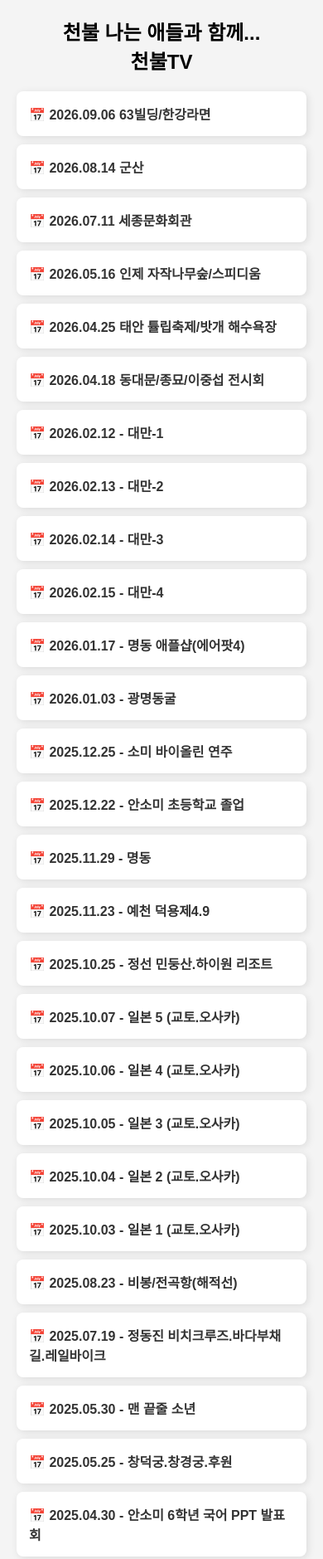
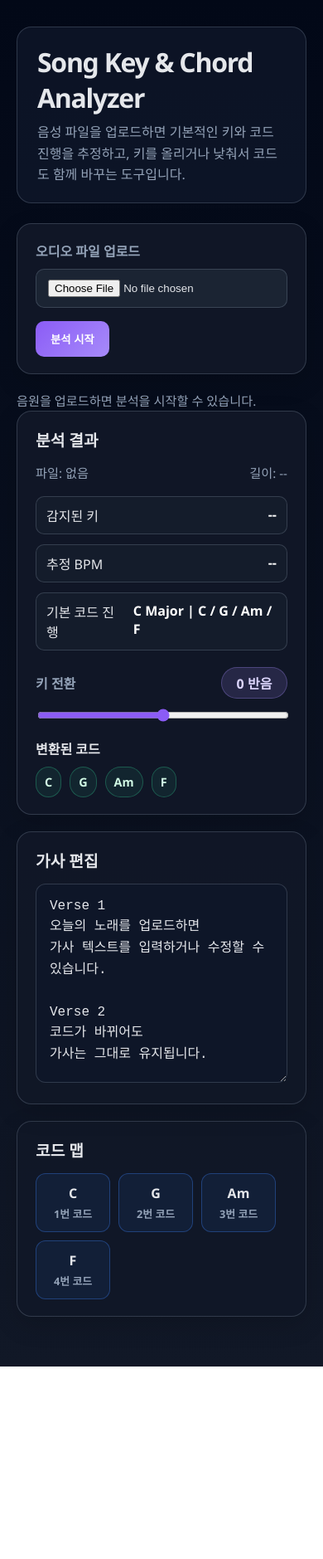
Before and after one commit to soongri/soongri.github.io, a plain HTML site: page index.html in a window 390 px wide. Shown: the top 1879 px of the page at 83% size. After the commit the page ends 1647 px from the top, so only its background shows below. Drawn offline with Linux system fonts and the light colour scheme.

Commit message:
Replace the landing page with a working prototype for song key and chord analysis with transposition support.

```diff
--- a/index.html
+++ b/index.html
@@ -1,123 +1,563 @@
 <!DOCTYPE html>
 <html lang="ko">
 <head>
-    <meta charset="UTF-8">
-    <meta name="viewport" content="width=device-width, initial-scale=1.0">
-    <title>천불TV 영상list</title>
+  <meta charset="UTF-8" />
+  <meta name="viewport" content="width=device-width, initial-scale=1.0" />
+  <title>Song Key & Chord Analyzer</title>
   <style>
+    :root {
+      --bg: #0f172a;
+      --panel: #111827;
+      --panel-2: #1f2937;
+      --primary: #8b5cf6;
+      --primary-2: #a78bfa;
+      --text: #e5e7eb;
+      --muted: #94a3b8;
+      --success: #34d399;
+      --warning: #fbbf24;
+      --danger: #f87171;
+      --line: rgba(148, 163, 184, 0.25);
+    }
+
+    * { box-sizing: border-box; }
+
+    html, body {
+      margin: 0;
+      padding: 0;
+      min-height: 100%;
+      font-family: "Segoe UI", Tahoma, Geneva, Verdana, sans-serif;
+      background: linear-gradient(180deg, #020817 0%, #111827 100%);
+      color: var(--text);
+    }
+
     body {
-            font-family: Arial, sans-serif;
-            background-color: #f4f4f4;
-            margin: 20px;
-            text-align: center;
+      display: flex;
+      justify-content: center;
+      padding: 32px 20px 60px;
     }
-        .container {
-            max-width: 800px;
-            margin: auto;
+
+    .app {
+      width: min(1200px, 100%);
     }
-        .video-list {
+
+    .header {
+      margin-bottom: 24px;
+      padding: 20px 24px;
+      background: rgba(15, 23, 42, 0.8);
+      border: 1px solid var(--line);
+      border-radius: 18px;
+    }
+
+    .header h1 {
+      margin: 0 0 8px;
+      font-size: clamp(2rem, 4vw, 3rem);
+      letter-spacing: -0.04em;
+    }
+
+    .header p {
+      margin: 0;
+      color: var(--muted);
+      line-height: 1.6;
+    }
+
+    .upload-card, .card {
+      background: rgba(17, 24, 39, 0.95);
+      border: 1px solid var(--line);
+      border-radius: 18px;
+      padding: 20px 22px;
+      box-shadow: 0 10px 30px rgba(0, 0, 0, 0.15);
+    }
+
+    .upload-card {
+      display: flex;
+      flex-wrap: wrap;
+      align-items: center;
+      gap: 16px;
+      margin-bottom: 20px;
+    }
+
+    .file-box {
+      flex: 1 1 320px;
       display: flex;
       flex-direction: column;
       gap: 10px;
     }
-        .video-item {
-            background: #fff;
-            padding: 15px;
-            border-radius: 8px;
-            box-shadow: 2px 2px 10px rgba(0, 0, 0, 0.1);
-            text-align: left;
-            transition: transform 0.2s;
+
+    label {
+      font-weight: 600;
+      color: var(--muted);
     }
-        .video-item:hover {
-            transform: scale(1.02);
+
+    input[type="file"] {
+      width: 100%;
+      padding: 12px 14px;
+      border: 1px solid var(--line);
+      border-radius: 10px;
+      background: rgba(31, 41, 55, 0.8);
+      color: var(--text);
     }
-        .video-item a {
-            text-decoration: none;
-            color: #333;
-            font-size: 16px;
-            font-weight: bold;
+
+    button {
+      border: none;
+      padding: 12px 18px;
+      border-radius: 10px;
+      background: linear-gradient(135deg, var(--primary), var(--primary-2));
+      color: white;
+      font-weight: 700;
+      cursor: pointer;
+      transition: transform 0.15s ease, opacity 0.15s ease;
+    }
+
+    button:hover {
+      transform: translateY(-1px);
+    }
+
+    button:disabled {
+      opacity: 0.5;
+      cursor: not-allowed;
+    }
+
+    .status {
+      margin-top: 10px;
+      min-height: 24px;
+      color: var(--muted);
+      font-size: 0.95rem;
+    }
+
+    .grid {
+      display: grid;
+      grid-template-columns: repeat(2, minmax(0, 1fr));
+      gap: 20px;
+      margin-bottom: 20px;
+    }
+
+    .card h2 {
+      margin: 0 0 14px;
+      font-size: 1.2rem;
+    }
+
+    .meta {
+      display: flex;
+      justify-content: space-between;
+      gap: 12px;
+      flex-wrap: wrap;
+      color: var(--muted);
+      margin-bottom: 18px;
+      font-size: 0.95rem;
+    }
+
+    .stats {
+      list-style: none;
+      padding: 0;
+      margin: 0 0 20px;
+      display: grid;
+      gap: 12px;
+    }
+
+    .stats li {
+      display: flex;
+      justify-content: space-between;
+      gap: 12px;
+      padding: 10px 12px;
+      border: 1px solid var(--line);
+      border-radius: 10px;
+      background: rgba(31, 41, 55, 0.35);
+    }
+
+    .stats strong {
+      color: white;
+      font-weight: 700;
+    }
+
+    .transpose-box {
+      display: grid;
+      gap: 10px;
+      margin-bottom: 18px;
+    }
+
+    .transpose-box .row {
+      display: flex;
+      align-items: center;
+      gap: 12px;
+      justify-content: space-between;
+    }
+
+    input[type="range"] {
+      width: 100%;
+      accent-color: var(--primary);
+    }
+
+    .shift-value {
+      padding: 6px 10px;
+      border-radius: 999px;
+      background: rgba(167, 139, 250, 0.15);
+      border: 1px solid rgba(167, 139, 250, 0.3);
+      color: #ddd6fe;
+      font-weight: 700;
+      min-width: 80px;
+      text-align: center;
+    }
+
+    .transposed-box {
+      display: flex;
+      flex-wrap: wrap;
+      gap: 10px;
+      margin-top: 10px;
+    }
+
+    .chip {
+      padding: 8px 10px;
+      border-radius: 999px;
+      background: rgba(52, 211, 153, 0.08);
+      border: 1px solid rgba(52, 211, 153, 0.3);
+      color: #d1fae5;
+      font-weight: 700;
+      font-size: 0.9rem;
+    }
+
+    textarea {
+      width: 100%;
+      min-height: 240px;
+      resize: vertical;
+      border: 1px solid var(--line);
+      border-radius: 12px;
+      background: rgba(15, 23, 42, 0.7);
+      color: var(--text);
+      padding: 14px 16px;
+      font-size: 1rem;
+      line-height: 1.6;
+    }
+
+    .chord-grid {
+      display: flex;
+      flex-wrap: wrap;
+      gap: 10px;
+    }
+
+    .chord-item {
+      min-width: 90px;
+      padding: 12px 14px;
+      border-radius: 12px;
+      background: rgba(59, 130, 246, 0.08);
+      border: 1px solid rgba(59, 130, 246, 0.35);
+      text-align: center;
+      font-weight: 700;
+    }
+
+    .small-note {
+      font-size: 0.8rem;
+      color: var(--muted);
+      display: block;
+      margin-top: 4px;
+    }
+
+    @media (max-width: 800px) {
+      .grid {
+        grid-template-columns: 1fr;
+      }
     }
   </style>
 </head>
 <body>
-    <div class="container">
-        <h2>천불 나는 애들과 함께...<br>천불TV</h2>
-        <div class="video-list">
-            <div class="video-item"><a href="https://youtu.be/aqaP9nQryAo" target="_blank">📅 2026.09.06 63빌딩/한강라면</a></div>
-            <div class="video-item"><a href="https://youtu.be/iUnY2IXSOlc" target="_blank">📅 2026.08.14 군산</a></div>
-            <div class="video-item"><a href="https://youtu.be/rtU5hm8QnKk" target="_blank">📅 2026.07.11 세종문화회관</a></div>
-             <div class="video-item"><a href="https://youtu.be/v-9IVrHIQyE" target="_blank">📅 2026.05.16 인제 자작나무숲/스피디움</a></div>
-            <div class="video-item"><a href="https://youtu.be/Yua0kPrOT0A" target="_blank">📅 2026.04.25 태안 튤립축제/밧개 해수욕장</a></div>
-            <div class="video-item"><a href="https://youtu.be/Z4adKfzfcIY" target="_blank">📅 2026.04.18 동대문/종묘/이중섭 전시회</a></div>
-            <div class="video-item"><a href="https://youtu.be/JXNKksE5I2I" target="_blank">📅 2026.02.12 - 대만-1</a></div>
-            <div class="video-item"><a href="https://youtu.be/88Orn08kDX0" target="_blank">📅 2026.02.13 - 대만-2</a></div>
-            <div class="video-item"><a href="https://youtu.be/FasKLOzGxWQ" target="_blank">📅 2026.02.14 - 대만-3</a></div>
-            <div class="video-item"><a href="https://youtu.be/Vo_06X7kM70" target="_blank">📅 2026.02.15 - 대만-4</a></div>
+  <div class="app">
+    <header class="header">
+      <h1>Song Key & Chord Analyzer</h1>
+      <p>음성 파일을 업로드하면 기본적인 키와 코드 진행을 추정하고, 키를 올리거나 낮춰서 코드도 함께 바꾸는 도구입니다.</p>
+    </header>
 
-            <div class="video-item"><a href="https://youtu.be/uxbkmEMIQQ8" target="_blank">📅 2026.01.17 - 명동 애플샵(에어팟4)</a></div>
-        	  <div class="video-item"><a href="https://youtu.be/lrSv5pi0KuE" target="_blank">📅 2026.01.03 - 광명동굴</a></div>
-        	  <div class="video-item"><a href="https://youtu.be/ESC4Lssdmys" target="_blank">📅 2025.12.25 - 소미 바이올린 연주</a></div>
-          	<div class="video-item"><a href="https://youtu.be/w0hfgs1fVn0" target="_blank">📅 2025.12.22 - 안소미 초등학교 졸업</a></div>
-        	  <div class="video-item"><a href="https://youtu.be/cs2EuzMBOso" target="_blank">📅 2025.11.29 - 명동</a></div>
-          	<div class="video-item"><a href="https://youtu.be/0GyO1ec_W-c" target="_blank">📅 2025.11.23 - 예천 덕용제4.9</a></div>
-           	<div class="video-item"><a href="https://youtu.be/73LEgC6iYXw" target="_blank">📅 2025.10.25 - 정선 민둥산.하이원 리조트</a></div>
-        	  <div class="video-item"><a href="https://youtu.be/NGZ58ElxByk" target="_blank">📅 2025.10.07 - 일본 5 (교토.오사카)</a></div>
-        	  <div class="video-item"><a href="https://youtu.be/jWByfAz_8u8" target="_blank">📅 2025.10.06 - 일본 4 (교토.오사카)</a></div>
-        	  <div class="video-item"><a href="https://youtu.be/gERZMT98jZQ" target="_blank">📅 2025.10.05 - 일본 3 (교토.오사카)</a></div>
-        	  <div class="video-item"><a href="https://youtu.be/wGN6EoUQwLM" target="_blank">📅 2025.10.04 - 일본 2 (교토.오사카)</a></div>
-        	  <div class="video-item"><a href="https://youtu.be/40xsA7XA7Yg" target="_blank">📅 2025.10.03 - 일본 1 (교토.오사카)</a></div>
+    <section class="upload-card">
+      <div class="file-box">
+        <label for="audioFile">오디오 파일 업로드</label>
+        <input id="audioFile" type="file" accept="audio/*" />
+      </div>
+      <button id="analyzeBtn" type="button">분석 시작</button>
+    </section>
 
-        	  <div class="video-item"><a href="https://youtu.be/KhX2sf-MfX4" target="_blank">📅 2025.08.23 - 비봉/전곡항(해적선)</a></div>
-        	  <div class="video-item"><a href="https://youtu.be/WiOIS-bg98k" target="_blank">📅 2025.07.19 - 정동진 비치크루즈.바다부채길.레일바이크</a></div>
-        	  <div class="video-item"><a href="https://youtu.be/Ubr-8ucOP-s" target="_blank">📅 2025.05.30 - 맨 끝줄 소년</a></div>
-        	  <div class="video-item"><a href="https://youtu.be/mRPnVrO0xII" target="_blank">📅 2025.05.25 - 창덕궁.창경궁.후원</a></div>
-        	  <div class="video-item"><a href="https://youtu.be/833G4n5HOPM" target="_blank">📅 2025.04.30 - 안소미 6학년 국어 PPT 발표회</a></div>
-           	<div class="video-item"><a href="https://youtu.be/EqV9P3eXa7I" target="_blank">📅 2025.04.29 - 영수형님 입국</a></div>
-        	  <div class="video-item"><a href="https://youtu.be/YwyoEuI_u1g" target="_blank">📅 2025.04.26 - 교동 화개정원.대륭시장</a></div>
-        	  <div class="video-item"><a href="https://youtu.be/6drEx3rv0tM" target="_blank">📅 2025.04.16 - 6학년 체육대회(안소미 달리기반대표 출전)</a></div>
-        	  <div class="video-item"><a href="https://youtu.be/YToPrtGuBKM" target="_blank">📅 2025.03.18 - 안소미 바이올린 연주회</a></div>
-          	<div class="video-item"><a href="https://youtu.be/IEW-EnKxo0Y" target="_blank">📅 2025.03.08 - 서산마애여래삼존상/오천항/외암민속마을</a></div>
-        	  <div class="video-item"><a href="https://youtu.be/34K8vSqFwNA" target="_blank">📅 2025.02.22 - 설악산 흔들바위/낙산사/낙산비치호텔/하조대/휴휴암</a></div>
-        	  <div class="video-item"><a href="https://youtu.be/FiZU8ZxqUrk" target="_blank">📅 2025.02.15 - 덕수궁 석조전/익선동</a></div>
-        	  <div class="video-item"><a href="https://youtu.be/FZmGzecGNK0" target="_blank">📅 2025.02.09 - 영수형 인천2청사 입국날</a></div>
-        	  <div class="video-item"><a href="https://youtu.be/b1dh7767jyM" target="_blank">📅 2025.02.08 - 오장균 치과</a></div>
-            <div class="video-item"><a href="https://www.youtube.com/watch?v=muJUGlEi9uA" target="_blank">📅 2025.01.31 - 용산국립중앙박물관(구스타프 클림트 & 에곤 실레)</a></div>
-            <div class="video-item"><a href="https://youtu.be/nRlGbcJ4_Fs" target="_blank">📅 2025.01.26 - 남대문시장.명동</a></div>
-            <div class="video-item"><a href="https://youtu.be/Yzf2SfIgG1g" target="_blank">📅 2025.01.18 - 비봉추모공원</a></div>
-            <div class="video-item"><a href="https://youtu.be/xQoHaCX4kE8" target="_blank">📅 2025.01.04 - 대한민국역사박물관.교보문고</a></div>
-            <div class="video-item"><a href="https://youtu.be/L6rAfE9EN88" target="_blank">📅 2024.12.21 - 아이폰16 사러 가는 날(여의도 더 현대)</a></div>
-            <div class="video-item"><a href="https://youtu.be/Hyb01pd_ObM" target="_blank">📅 2024.11.17 - 영수형 입국(인천공항 2청사)</a></div>
-            <div class="video-item"><a href="https://youtu.be/SOHAUDfgHvM" target="_blank">📅 2024.11.09 - 대관령 하늘목장.발왕산 정상.용평 리조트</a></div>
-            <div class="video-item"><a href="https://youtu.be/6ephA89JCms" target="_blank">📅 2024.11.02 - 시흥 연꽃테마파크.장금이(음식점)</a></div>
-            <div class="video-item"><a href="https://youtu.be/Z-I7QtTi2Yk" target="_blank">📅 2024.10.13 - 부천 아트센터 지브리 OST 콘서트</a></div>
-            <div class="video-item"><a href="https://youtu.be/YCYQV07VVU0" target="_blank">📅 2024.10.09 - 강화도 풍물시장.젖갈시장</a></div>
-            <div class="video-item"><a href="https://youtu.be/0ZRodGkAtSw" target="_blank">📅 2024.09.28 - 인제 백담사.갯골 자연휴양림.38선 휴게소</a></div>
-            <div class="video-item"><a href="https://youtu.be/Wkdl67Zd0oY" target="_blank">📅 2024.09.21 - 부천역 아트박스</a></div>
-            <div class="video-item"><a href="https://youtu.be/6bIQ2j9KF_k" target="_blank">📅 2024.08.31 - 첫 성당 다녀오기</a></div>
-            <div class="video-item"><a href="https://youtu.be/7irfCs6IPn8" target="_blank">📅 2024.08.17 - 낙원상가/인사동/익선동</a></div>
-            <div class="video-item"><a href="https://youtu.be/J90HM15hE5U" target="_blank">📅 2024.08.13 - 첫 OO</a></div>
+    <div id="status" class="status">음원을 업로드하면 분석을 시작할 수 있습니다.</div>
 
-            <div class="video-item"><a href="https://youtu.be/0Z1WDqyd8PE" target="_blank">📅 2024.08.09 - 엄마 마중 나가기</a></div>
-            <div class="video-item"><a href="https://youtu.be/cnJx-oi-c_8" target="_blank">📅 2024.08.03 -  서대문 형무소 역사관</a></div>
-            <div class="video-item"><a href="https://youtu.be/7kLHnNkbhgw" target="_blank">📅 2024.07.13 -  단양구경시장/청주동물원/상당산성휴양림/국립청주박물관</a></div>
-            <div class="video-item"><a href="https://youtu.be/ibhQMn82kTE" target="_blank">📅 2024.07.06 -  부천 현대백화점 영화(인사이드아웃2)</a></div>
-            <div class="video-item"><a href="https://youtu.be/Y5RMCHrcXZg" target="_blank">📅 2024.06.29 -  인제더덕식당/속초 하늬라벤더팜/켄싱턴 속초</a></div>
-            <div class="video-item"><a href="https://youtu.be/LorflYUEFp4" target="_blank">📅 2024.06.08 -  서울 덕수궁</a></div>
-            <div class="video-item"><a href="https://youtu.be/H8ZslDeIZqQ" target="_blank">📅 2024.06.01 -  포천 아트밸리/산정호수</a></div>
-            <div class="video-item"><a href="https://youtu.be/reYZownYOIc" target="_blank">📅 2024.05.04 -  경기도 연천 재인폭포</a></div>
-            <div class="video-item"><a href="https://youtu.be/pEyMH4ByAtY" target="_blank">📅 2024.04.10 -  파주 방목리.통일촌</a></div>
-            <div class="video-item"><a href="https://youtu.be/YgxI5Pg-ehQ" target="_blank">📅 2024.01.21 -  한가람 미술관 미셸 들라크루아 전시회</a></div>
-            <div class="video-item"><a href="https://youtu.be/cOEoVWlbcqo" target="_blank">📅 2024.03.08 -  FC24 토트넘 VS 아스날</a></div>
-            <div class="video-item"><a href="https://youtu.be/WIx3hukJiTU" target="_blank">📅 2024.02.11 -  부천역 아트박스</a></div>
-            <div class="video-item"><a href="https://youtu.be/QD62oGfMz6E" target="_blank">📅 2024.02.04 -  상동호수공원내 수피아 식물원</a></div>
-            <div class="video-item"><a href="https://youtu.be/8UJ5fjdSUD4" target="_blank">📅 2023.12.30 -  비봉추모공원/시흥하늘휴게소/소풍아울렛</a></div>
-            <div class="video-item"><a href="https://youtu.be/4BOh68PtjZk" target="_blank">📅 2023.12.23 -  잠실주경기장. 태양의 서커스 루치아</a></div>
+    <div class="grid">
+      <section class="card">
+        <h2>분석 결과</h2>
+        <div class="meta">
+          <span id="fileName">파일: 없음</span>
+          <span id="duration">길이: --</span>
+        </div>
 
+        <ul class="stats">
+          <li><span>감지된 키</span><strong id="detectedKey">--</strong></li>
+          <li><span>추정 BPM</span><strong id="bpm">--</strong></li>
+          <li><span>기본 코드 진행</span><strong id="basicChords">--</strong></li>
+        </ul>
 
+        <div class="transpose-box">
+          <div class="row">
+            <label for="transposeRange">키 전환</label>
+            <span id="transposeValue" class="shift-value">0 반음</span>
+          </div>
+          <input id="transposeRange" type="range" min="-6" max="6" value="0" />
+        </div>
 
+        <div>
+          <strong>변환된 코드</strong>
+          <div id="transposedChords" class="transposed-box"></div>
+        </div>
+      </section>
 
+      <section class="card">
+        <h2>가사 편집</h2>
+        <textarea id="lyricsBox">Verse 1
+오늘의 노래를 업로드하면
+가사 텍스트를 입력하거나 수정할 수 있습니다.
 
+Verse 2
+코드가 바뀌어도
+가사는 그대로 유지됩니다.
+</textarea>
+      </section>
     </div>
+
+    <section class="card">
+      <h2>코드 맵</h2>
+      <div id="chordGrid" class="chord-grid"></div>
+    </section>
   </div>
+
+  <script>
+    const NOTE_NAMES = ["C", "C#", "D", "D#", "E", "F", "F#", "G", "G#", "A", "A#", "B"];
+
+    const audioFileInput = document.getElementById("audioFile");
+    const analyzeBtn = document.getElementById("analyzeBtn");
+    const statusBox = document.getElementById("status");
+    const fileNameBox = document.getElementById("fileName");
+    const durationBox = document.getElementById("duration");
+    const detectedKeyBox = document.getElementById("detectedKey");
+    const bpmBox = document.getElementById("bpm");
+    const basicChordsBox = document.getElementById("basicChords");
+    const transposeRange = document.getElementById("transposeRange");
+    const transposeValue = document.getElementById("transposeValue");
+    const transposedChordsBox = document.getElementById("transposedChords");
+    const chordGridBox = document.getElementById("chordGrid");
+
+    let baseProgression = ["C", "G", "Am", "F"];
+    let baseKey = "C Major";
+
+    function noteToSemitone(noteName) {
+      const idx = NOTE_NAMES.indexOf(noteName);
+      return idx >= 0 ? idx : 0;
+    }
+
+    function frequencyToNote(frequency) {
+      if (!frequency || frequency < 20) return null;
+      const midi = 69 + 12 * Math.log2(frequency / 440);
+      const noteIndex = Math.round(midi) % 12;
+      return NOTE_NAMES[noteIndex < 0 ? noteIndex + 12 : noteIndex];
+    }
+
+    function detectPitch(signal, sampleRate) {
+      const minLag = Math.floor(sampleRate / 1000);
+      const maxLag = Math.floor(sampleRate / 40);
+      let bestLag = 0;
+      let bestCorrelation = 0;
+
+      for (let lag = minLag; lag < maxLag; lag++) {
+        let correlation = 0;
+        for (let i = 0; i < signal.length - lag; i++) {
+          correlation += signal[i] * signal[i + lag];
+        }
+
+        if (correlation > bestCorrelation) {
+          bestCorrelation = correlation;
+          bestLag = lag;
+        }
+      }
+
+      if (!bestLag) return 0;
+      return sampleRate / bestLag;
+    }
+
+    function getModeFromRoot(rootName, histogram) {
+      const rootIndex = noteToSemitone(rootName);
+      const majorScore = [0, 2, 4, 5, 7, 9, 11].reduce((sum, step) => {
+        const note = NOTE_NAMES[(rootIndex + step) % 12];
+        return sum + (histogram[note] || 0);
+      }, 0);
+
+      const minorScore = [0, 2, 3, 5, 7, 8, 10].reduce((sum, step) => {
+        const note = NOTE_NAMES[(rootIndex + step) % 12];
+        return sum + (histogram[note] || 0);
+      }, 0);
+
+      return majorScore >= minorScore ? "major" : "minor";
+    }
+
+    function buildProgressionFromRoot(rootName, mode) {
+      const rootIndex = noteToSemitone(rootName);
+      const fourthIndex = (rootIndex + 5) % 12;
+      const fifthIndex = (rootIndex + 7) % 12;
+      const relativeMinorIndex = (rootIndex + 9) % 12;
+
+      const majorPattern = [
+        `${NOTE_NAMES[rootIndex]}maj`,
+        `${NOTE_NAMES[fifthIndex]}maj`,
+        `${NOTE_NAMES[relativeMinorIndex]}m`,
+        `${NOTE_NAMES[fourthIndex]}maj`
+      ];
+
+      const minorPattern = [
+        `${NOTE_NAMES[rootIndex]}m`,
+        `${NOTE_NAMES[(rootIndex + 3) % 12]}m`,
+        `${NOTE_NAMES[(rootIndex + 7) % 12]}maj`,
+        `${NOTE_NAMES[(rootIndex + 5) % 12]}m`
+      ];
+
+      return mode === "major" ? majorPattern : minorPattern;
+    }
+
+    function transposeChord(chordName, shift) {
+      const match = chordName.match(/^([A-G]#?)(.*)$/);
+      if (!match) return chordName;
+
+      const root = match[1];
+      const suffix = match[2] || "";
+      const rootIndex = NOTE_NAMES.indexOf(root);
+      const newIndex = (rootIndex + shift + 12) % 12;
+      const newRoot = NOTE_NAMES[newIndex];
+
+      if (suffix === "maj") return `${newRoot}maj`;
+      if (suffix === "m") return `${newRoot}m`;
+      if (suffix === "dim") return `${newRoot}dim`;
+      if (suffix === "sus2") return `${newRoot}sus2`;
+      if (suffix === "sus4") return `${newRoot}sus4`;
+
+      return `${newRoot}${suffix}`;
+    }
+
+    function estimateBpm(durationSeconds, pitchArray) {
+      if (!pitchArray.length || durationSeconds <= 0) return 0;
+      const cycles = Math.max(1, pitchArray.length / 4);
+      const tempo = 60 / (durationSeconds / cycles);
+      return Math.max(60, Math.min(180, Math.round(tempo)));
+    }
+
+    function renderChordGrid(chords) {
+      chordGridBox.innerHTML = "";
+      chords.forEach((chord, idx) => {
+        const item = document.createElement("div");
+        item.className = "chord-item";
+        item.innerHTML = `<span>${chord}</span><small class="small-note">${idx + 1}번 코드</small>`;
+        chordGridBox.appendChild(item);
+      });
+    }
+
+    function updateTransposedChords() {
+      const shift = Number(transposeRange.value);
+      transposeValue.textContent = `${shift} 반음`;
+
+      const transposed = baseProgression.map((chord) => transposeChord(chord, shift));
+      transposedChordsBox.innerHTML = "";
+      transposed.forEach((chord) => {
+        const chip = document.createElement("div");
+        chip.className = "chip";
+        chip.textContent = chord;
+        transposedChordsBox.appendChild(chip);
+      });
+
+      basicChordsBox.textContent = `${baseKey} | ${baseProgression.join(" / ")}`;
+      renderChordGrid(transposed);
+    }
+
+    function analyzeAudio(file) {
+      const reader = new FileReader();
+      reader.onload = async () => {
+        try {
+          statusBox.textContent = "오디오 디코딩 중...";
+          analyzeBtn.disabled = true;
+
+          const AudioContextClass = window.AudioContext || window.webkitAudioContext;
+          const audioCtx = new AudioContextClass();
+          const arrayBuffer = reader.result;
+          const audioBuffer = await audioCtx.decodeAudioData(arrayBuffer.slice(0));
+          const sampleRate = audioBuffer.sampleRate;
+          const duration = audioBuffer.duration;
+          const channelData = audioBuffer.getChannelData(0);
+
+          const mono = new Float32Array(channelData.length);
+          for (let i = 0; i < channelData.length; i++) {
+            const left = channelData[i];
+            const right = audioBuffer.numberOfChannels > 1 ? audioBuffer.getChannelData(1)[i] : left;
+            mono[i] = (left + right) / 2;
+          }
+
+          const frameSize = 2048;
+          const hopSize = 1024;
+          const detectedFrequencies = [];
+
+          for (let start = 0; start + frameSize < mono.length; start += hopSize) {
+            const frame = mono.slice(start, start + frameSize);
+            let rms = 0;
+            for (let i = 0; i < frame.length; i++) rms += frame[i] * frame[i];
+            rms = Math.sqrt(rms / frame.length);
+
+            if (rms < 0.02) continue;
+
+            const pitch = detectPitch(frame, sampleRate);
+            if (pitch > 50 && pitch < 1000) {
+              detectedFrequencies.push(pitch);
+            }
+          }
+
+          const histogram = {};
+          for (const freq of detectedFrequencies) {
+            const note = frequencyToNote(freq);
+            if (note) {
+              histogram[note] = (histogram[note] || 0) + 1;
+            }
+          }
+
+          const topNote = Object.entries(histogram).sort((a, b) => b[1] - a[1])[0];
+          const rootName = topNote ? topNote[0] : "C";
+          const mode = getModeFromRoot(rootName, histogram);
+          const detectedKeyText = `${rootName} ${mode === "major" ? "Major" : "Minor"}`;
+          const estimatedBpm = estimateBpm(duration, detectedFrequencies);
+
+          baseProgression = buildProgressionFromRoot(rootName, mode);
+          baseKey = detectedKeyText;
+
+          fileNameBox.textContent = `파일: ${file.name}`;
+          durationBox.textContent = `길이: ${duration.toFixed(2)}초`;
+          detectedKeyBox.textContent = detectedKeyText;
+          bpmBox.textContent = `${estimatedBpm} BPM`;
+          basicChordsBox.textContent = `${detectedKeyText} | ${baseProgression.join(" / ")}`;
+
+          renderChordGrid(baseProgression);
+          updateTransposedChords();
+          statusBox.textContent = "분석 완료. 키를 조절해 보세요.";
+          analyzeBtn.disabled = false;
+
+          await audioCtx.close();
+        } catch (error) {
+          statusBox.textContent = "분석 중 오류가 발생했습니다. 다른 오디오 파일을 시도해 보세요.";
+          console.error(error);
+          analyzeBtn.disabled = false;
+        }
+      };
+
+      reader.readAsArrayBuffer(file);
+    }
+
+    analyzeBtn.addEventListener("click", () => {
+      const file = audioFileInput.files[0];
+      if (!file) {
+        statusBox.textContent = "먼저 오디오 파일을 선택해 주세요.";
+        return;
+      }
+      analyzeAudio(file);
+    });
+
+    transposeRange.addEventListener("input", updateTransposedChords);
+
+    renderChordGrid(baseProgression);
+    updateTransposedChords();
+  </script>
 </body>
 </html>
```
Lines whose indentation alone changed are shown as unchanged.
